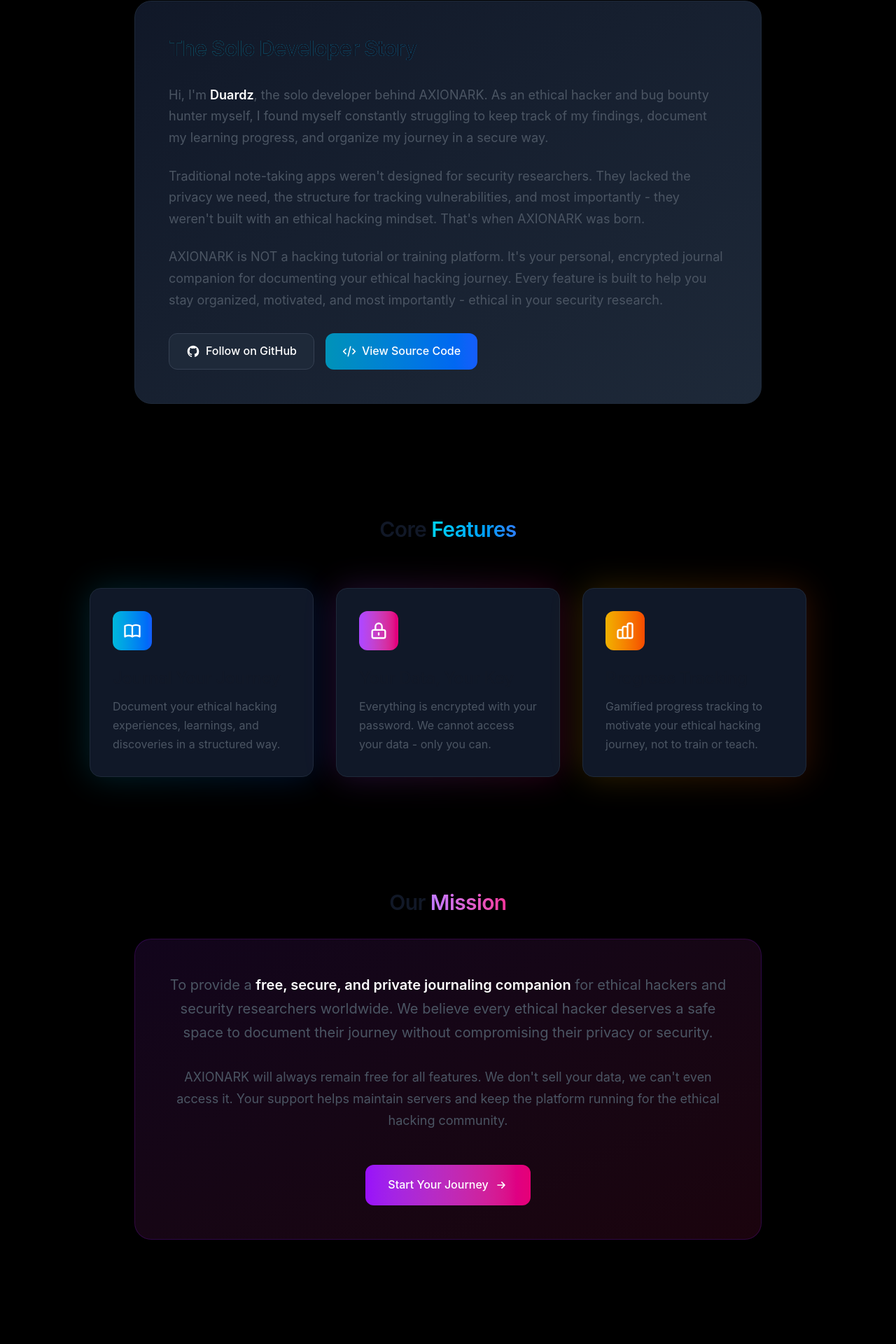
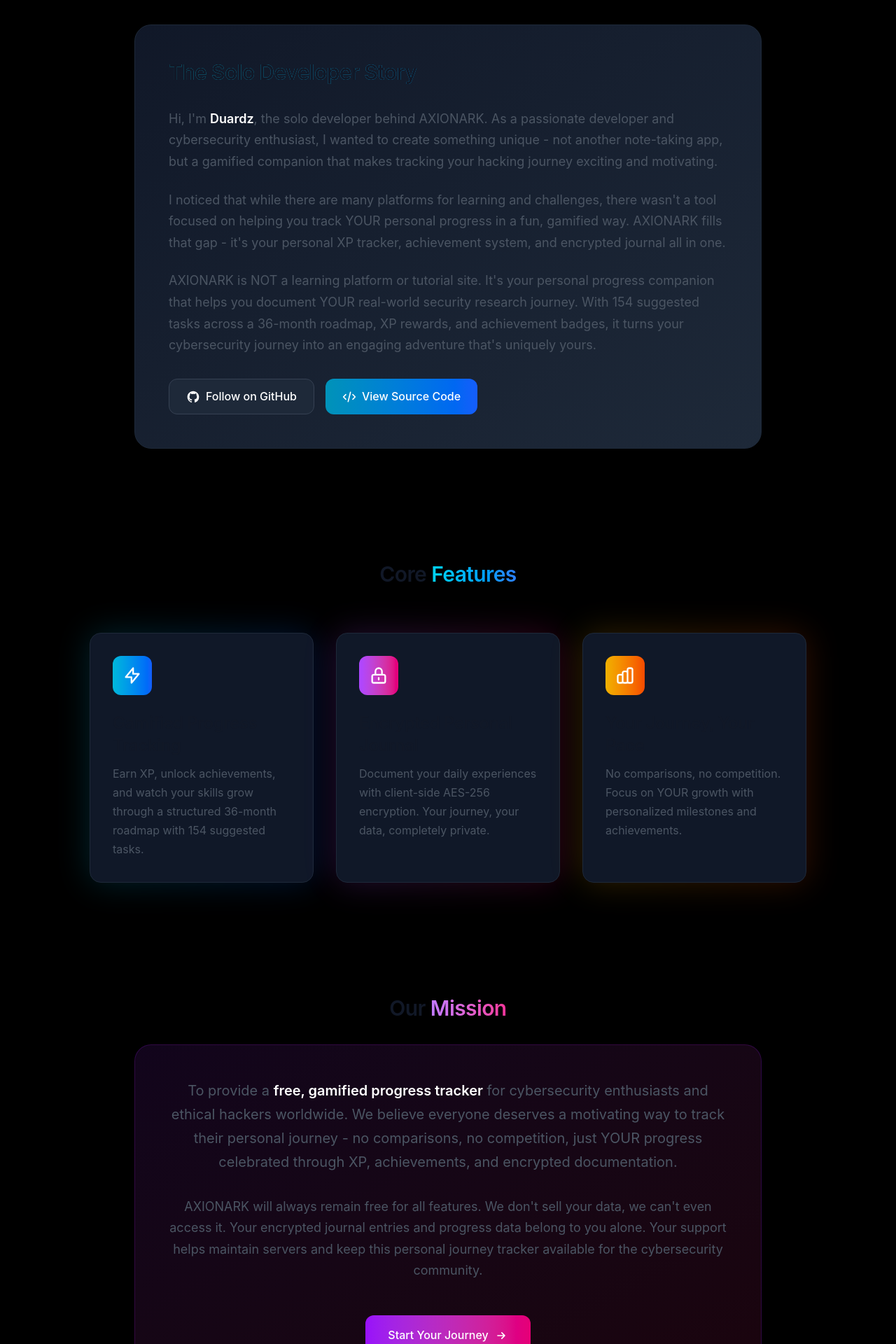
Before and after one commit to Duardz/axionark, a SvelteKit app: page /about in a window 1280 px wide. Shown: the part 880-2800 px from the top of the page at 70% size. Built offline with nearby package versions, Linux system fonts and the light colour scheme; no server answers.

Commit message:
Update About page content Dev Story

```diff
--- a/src/routes/+page.svelte
+++ b/src/routes/+page.svelte
@@ -709,8 +709,8 @@
               </svg>
             </div>
             <div>
-              <h3 class="font-semibold text-white mb-1">Build Your Hacking Portfolio</h3>
-              <p class="text-sm text-gray-400">Create a living resume of your skills. Perfect for reflecting on growth or showcasing expertise.</p>
+              <h3 class="font-semibold text-white mb-1">Build Your Hacking Journal</h3>
+              <p class="text-sm text-gray-400">Perfect for reflecting on growth or showcasing expertise.</p>
             </div>
           </div>
 
--- a/src/routes/about/+page.svelte
+++ b/src/routes/about/+page.svelte
@@ -13,20 +13,20 @@
 
   const features = [
     {
-      title: 'Journal Your Journey',
-      description: 'Document your ethical hacking experiences, learnings, and discoveries in a structured way.',
-      icon: 'M12 6.253v13m0-13C10.832 5.477 9.246 5 7.5 5S4.168 5.477 3 6.253v13C4.168 18.477 5.754 18 7.5 18s3.332.477 4.5 1.253m0-13C13.168 5.477 14.754 5 16.5 5c1.747 0 3.332.477 4.5 1.253v13C19.832 18.477 18.247 18 16.5 18c-1.746 0-3.332.477-4.5 1.253',
+      title: 'Gamified Progress Tracking',
+      description: 'Earn XP, unlock achievements, and watch your skills grow through a structured 36-month roadmap with 154 suggested tasks.',
+      icon: 'M13 10V3L4 14h7v7l9-11h-7z',
       gradient: 'from-cyan-500 to-blue-600'
     },
     {
-      title: 'Your Data, Your Key',
-      description: 'Everything is encrypted with your password. We cannot access your data - only you can.',
+      title: 'Encrypted Personal Journal',
+      description: 'Document your daily experiences with client-side AES-256 encryption. Your journey, your data, completely private.',
       icon: 'M12 15v2m-6 4h12a2 2 0 002-2v-6a2 2 0 00-2-2H6a2 2 0 00-2 2v6a2 2 0 002 2zm10-10V7a4 4 0 00-8 0v4h8z',
       gradient: 'from-purple-500 to-pink-600'
     },
     {
-      title: 'Progress Tracking',
-      description: 'Gamified progress tracking to motivate your ethical hacking journey, not to train or teach.',
+      title: 'Your Journey, Your Pace',
+      description: 'No comparisons, no competition. Focus on YOUR growth with personalized milestones and achievements.',
       icon: 'M9 19v-6a2 2 0 00-2-2H5a2 2 0 00-2 2v6a2 2 0 002 2h2a2 2 0 002-2zm0 0V9a2 2 0 012-2h2a2 2 0 012 2v10m-6 0a2 2 0 002 2h2a2 2 0 002-2m0 0V5a2 2 0 012-2h2a2 2 0 012 2v14a2 2 0 01-2 2h-2a2 2 0 01-2-2z',
       gradient: 'from-yellow-500 to-orange-600'
     }
@@ -61,9 +61,10 @@
           About <span class="bg-gradient-to-r from-cyan-400 via-blue-500 to-purple-600 bg-clip-text text-transparent">AXIONARK</span>
         </h1>
         <p class="text-xl text-gray-300 leading-relaxed max-w-3xl mx-auto animate-fade-in-delay">
-          Built by a solo developer passionate about ethical hacking, AXIONARK is a secure journaling companion
-          designed to help security researchers document their journey, track findings, and organize their
-          progress in the bug bounty world - all while maintaining complete privacy and ethical standards.
+          Created by a passionate developer and cybersecurity enthusiast, AXIONARK is a gamified personal
+          progress tracker designed to help you document YOUR cybersecurity journey. Track your learning
+          milestones, earn XP, unlock achievements, and maintain an encrypted journal of your experiences -
+          all while staying motivated through your unique hacking adventure.
         </p>
       </div>
     </div>
@@ -96,20 +97,22 @@
           <div class="space-y-6 text-gray-300">
             <p class="text-lg leading-relaxed">
               Hi, I'm <span class="text-white font-semibold">Duardz</span>, the solo developer behind AXIONARK.
-              As an ethical hacker and bug bounty hunter myself, I found myself constantly struggling to
-              keep track of my findings, document my learning progress, and organize my journey in a secure way.
+              As a passionate developer and cybersecurity enthusiast, I wanted to create something unique -
+              not another note-taking app, but a gamified companion that makes tracking your hacking journey
+              exciting and motivating.
             </p>
 
             <p class="text-lg leading-relaxed">
-              Traditional note-taking apps weren't designed for security researchers. They lacked the privacy
-              we need, the structure for tracking vulnerabilities, and most importantly - they weren't built
-              with an ethical hacking mindset. That's when AXIONARK was born.
+              I noticed that while there are many platforms for learning and challenges, there wasn't a tool
+              focused on helping you track YOUR personal progress in a fun, gamified way. AXIONARK fills that
+              gap - it's your personal XP tracker, achievement system, and encrypted journal all in one.
             </p>
 
             <p class="text-lg leading-relaxed">
-              AXIONARK is NOT a hacking tutorial or training platform. It's your personal, encrypted journal
-              companion for documenting your ethical hacking journey. Every feature is built to help you stay
-              organized, motivated, and most importantly - ethical in your security research.
+              AXIONARK is NOT a learning platform or tutorial site. It's your personal progress companion that
+              helps you document YOUR real-world security research journey. With 154 suggested tasks across a
+              36-month roadmap, XP rewards, and achievement badges, it turns your cybersecurity journey into
+              an engaging adventure that's uniquely yours.
             </p>
           </div>
 
@@ -179,14 +182,16 @@
 
         <div class="bg-gradient-to-br from-purple-900/20 to-pink-900/20 rounded-3xl p-12 border border-purple-800/30 backdrop-blur-sm">
           <p class="text-xl text-gray-200 leading-relaxed mb-8">
-            To provide a <span class="font-semibold text-white">free, secure, and private journaling companion</span>
-            for ethical hackers and security researchers worldwide. We believe every ethical hacker deserves a safe
-            space to document their journey without compromising their privacy or security.
+            To provide a <span class="font-semibold text-white">free, gamified progress tracker</span>
+            for cybersecurity enthusiasts and ethical hackers worldwide. We believe everyone deserves a
+            motivating way to track their personal journey - no comparisons, no competition, just YOUR
+            progress celebrated through XP, achievements, and encrypted documentation.
           </p>
 
           <p class="text-lg text-gray-300 mb-12">
             AXIONARK will always remain free for all features. We don't sell your data, we can't even access it.
-            Your support helps maintain servers and keep the platform running for the ethical hacking community.
+            Your encrypted journal entries and progress data belong to you alone. Your support helps maintain
+            servers and keep this personal journey tracker available for the cybersecurity community.
           </p>
 
           <a
```
Also changed, not shown: 1 other file (tests, documents, lock files or other folders).
